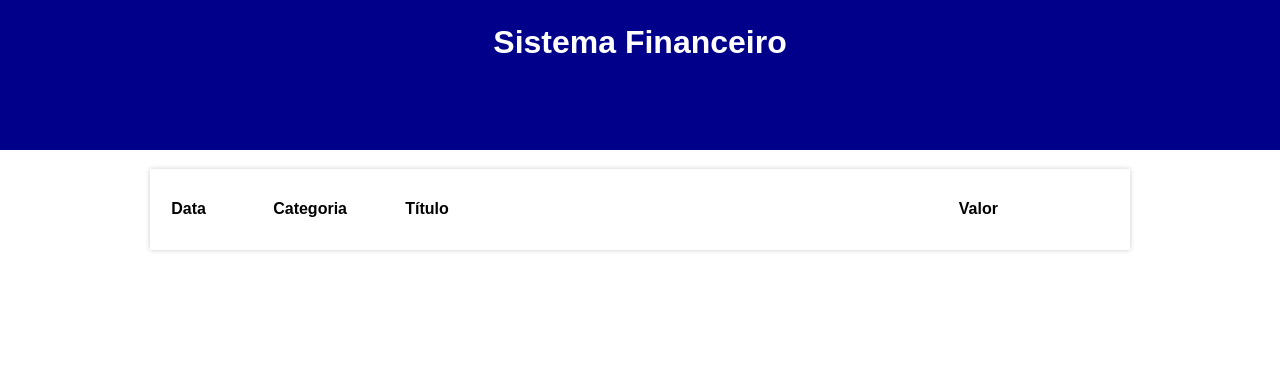
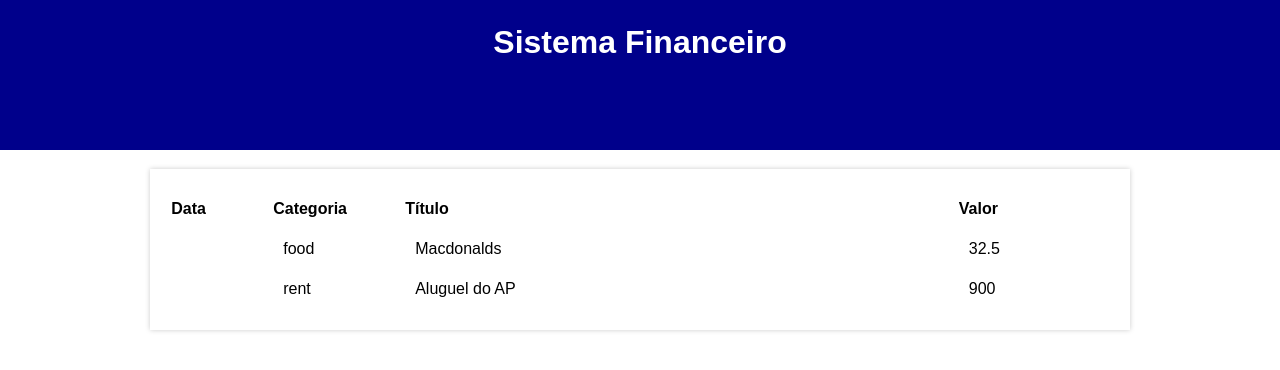
Before and after one commit to gabriel-teotonio/Finance-system-app, a React (Vite) app: page / in a window 1280 px wide. Shown: the top 370 px of the page. Built offline with nearby package versions, Linux system fonts and the light colour scheme.

Commit message:
feat: add the TableItem component

```diff
--- a/src/components/TableArea/index.tsx
+++ b/src/components/TableArea/index.tsx
@@ -1,4 +1,5 @@
 import { Item } from "../../types/Item"
+import { TableItem } from "../TableItem";
 import * as C from './styles';
 
 type IProps = {
@@ -17,7 +18,14 @@ export const TableArea = ({list}: IProps) => {
             </tr>
         </thead>
         <tbody>
-
+          {
+            list.map((item,index) => (
+              <TableItem
+                key={index}
+                item={item}
+              />
+            ))
+          }
         </tbody>
     </C.Table>
   )
--- /dev/null
+++ b/src/components/TableItem/index.tsx
@@ -0,0 +1,17 @@
+import { Item } from '../../types/Item';
+import * as C from './styles';
+
+type IProps = {
+    item: Item;
+}
+
+export const TableItem = ({item}: IProps) => {
+    return (
+        <C.TableLine>
+            <C.TableColumn>{}</C.TableColumn>
+            <C.TableColumn>{item.category}</C.TableColumn>
+            <C.TableColumn>{item.title}</C.TableColumn>
+            <C.TableColumn>{item.value}</C.TableColumn>
+        </C.TableLine>
+    )
+}
--- /dev/null
+++ b/src/components/TableItem/styles.tsx
@@ -0,0 +1,6 @@
+import styled from "styled-components";
+
+export const TableLine = styled.tr``;
+export const TableColumn = styled.td`
+    padding: 10px;
+`;
```
